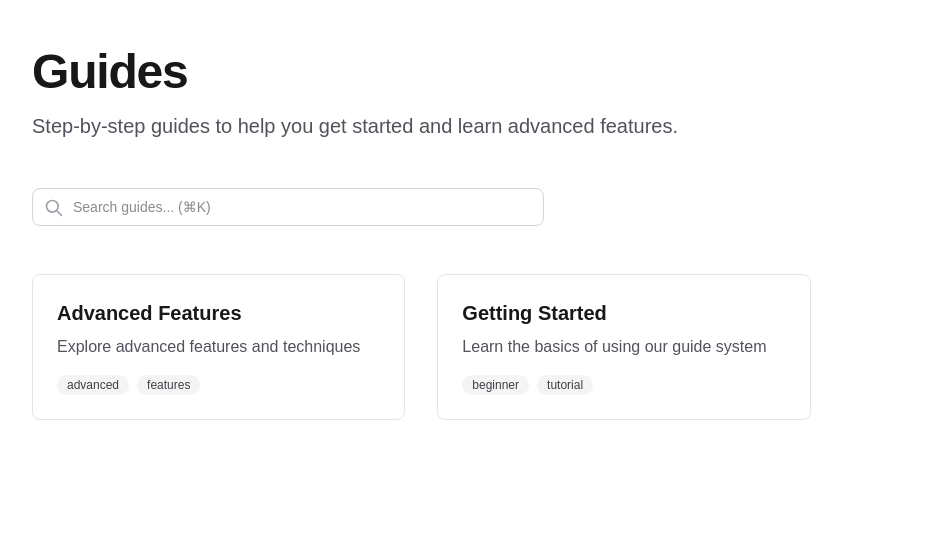
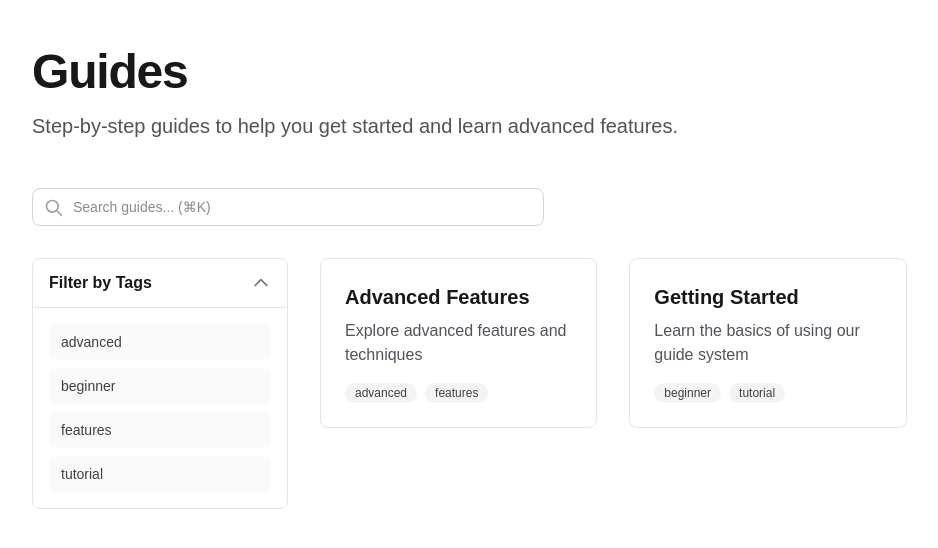
Before and after one commit to john-rock/mdguide, a Next.js app: page /guides in a window 1280 px wide. Shown: the top 548 px of the page, without its empty margins (16-954 px from the left). Built offline with nearby package versions, Linux system fonts and the light colour scheme.

Commit message:
add tag filter

```diff
--- /dev/null
+++ b/app/components/guides/TagFilter.tsx
@@ -0,0 +1,99 @@
+"use client";
+
+import { useState } from "react";
+
+interface TagFilterProps {
+  tags: string[];
+  selectedTags: string[];
+  onTagsChange: (tags: string[]) => void;
+}
+
+export function TagFilter({ tags, selectedTags, onTagsChange }: TagFilterProps) {
+  const [isExpanded, setIsExpanded] = useState(true);
+
+  const toggleTag = (tag: string) => {
+    if (selectedTags.includes(tag)) {
+      onTagsChange(selectedTags.filter((t) => t !== tag));
+    } else {
+      onTagsChange([...selectedTags, tag]);
+    }
+  };
+
+  const clearFilters = () => {
+    onTagsChange([]);
+  };
+
+  if (tags.length === 0) {
+    return null;
+  }
+
+  return (
+    <div className="rounded-lg border border-zinc-200 bg-white dark:border-zinc-800 dark:bg-zinc-950">
+      {/* Header */}
+      <button
+        onClick={() => setIsExpanded(!isExpanded)}
+        className="flex w-full items-center justify-between px-4 py-3 text-left transition-colors hover:bg-zinc-50 dark:hover:bg-zinc-900"
+      >
+        <div className="flex items-center gap-2">
+          <span className="font-semibold text-zinc-900 dark:text-zinc-50">
+            Filter by Tags
+          </span>
+          {selectedTags.length > 0 && (
+            <span className="rounded-full bg-blue-100 px-2 py-0.5 text-xs font-medium text-blue-700 dark:bg-blue-900 dark:text-blue-300">
+              {selectedTags.length}
+            </span>
+          )}
+        </div>
+        <svg
+          className={`h-5 w-5 text-zinc-500 transition-transform ${
+            isExpanded ? "rotate-180" : ""
+          }`}
+          fill="none"
+          viewBox="0 0 24 24"
+          stroke="currentColor"
+        >
+          <path
+            strokeLinecap="round"
+            strokeLinejoin="round"
+            strokeWidth={2}
+            d="M19 9l-7 7-7-7"
+          />
+        </svg>
+      </button>
+
+      {/* Collapsible content */}
+      {isExpanded && (
+        <div className="border-t border-zinc-200 p-4 dark:border-zinc-800">
+          {selectedTags.length > 0 && (
+            <div className="mb-3 flex items-center justify-end">
+              <button
+                onClick={clearFilters}
+                className="text-sm text-blue-600 hover:text-blue-700 dark:text-blue-400 dark:hover:text-blue-300"
+              >
+                Clear all
+              </button>
+            </div>
+          )}
+          <div className="flex flex-col gap-2">
+            {tags.map((tag) => {
+              const isSelected = selectedTags.includes(tag);
+              return (
+                <button
+                  key={tag}
+                  onClick={() => toggleTag(tag)}
+                  className={`rounded-md px-3 py-2 text-sm font-medium text-left transition-colors ${
+                    isSelected
+                      ? "bg-blue-600 text-white hover:bg-blue-700 dark:bg-blue-500 dark:hover:bg-blue-600"
+                      : "bg-zinc-50 text-zinc-700 hover:bg-zinc-100 dark:bg-zinc-900 dark:text-zinc-300 dark:hover:bg-zinc-800"
+                  }`}
+                >
+                  {tag}
+                </button>
+              );
+            })}
+          </div>
+        </div>
+      )}
+    </div>
+  );
+}
--- a/app/guides/page.tsx
+++ b/app/guides/page.tsx
@@ -1,8 +1,9 @@
 "use client";
 
-import { useState, useEffect } from "react";
+import { useState, useEffect, useMemo } from "react";
 import Link from "next/link";
 import { SearchBar } from "@/app/components/guides/SearchBar";
+import { TagFilter } from "@/app/components/guides/TagFilter";
 import { search as searchGuides, buildSearchIndex } from "@/app/lib/guides/search";
 import type { GuideListItem, SearchResult } from "@/app/types/guide";
 
@@ -11,6 +12,7 @@ import type { GuideListItem, SearchResult } from "@/app/types/guide";
 export default function GuidesPage() {
   const [guides, setGuides] = useState<GuideListItem[]>([]);
   const [isLoading, setIsLoading] = useState(true);
+  const [selectedTags, setSelectedTags] = useState<string[]>([]);
 
   useEffect(() => {
     // Fetch guides list
@@ -30,6 +32,25 @@ export default function GuidesPage() {
   const handleSearch = (query: string): SearchResult[] => {
     return searchGuides(query);
   };
+
+  // Extract all unique tags from guides
+  const allTags = useMemo(() => {
+    const tagSet = new Set<string>();
+    guides.forEach((guide) => {
+      guide.metadata.tags?.forEach((tag) => tagSet.add(tag));
+    });
+    return Array.from(tagSet).sort();
+  }, [guides]);
+
+  // Filter guides by selected tags
+  const filteredGuides = useMemo(() => {
+    if (selectedTags.length === 0) {
+      return guides;
+    }
+    return guides.filter((guide) => {
+      return guide.metadata.tags?.some((tag) => selectedTags.includes(tag));
+    });
+  }, [guides, selectedTags]);
 
   if (isLoading) {
     return (
@@ -53,20 +74,37 @@ export default function GuidesPage() {
         </header>
 
         {/* Search bar */}
-        <div className="mb-12">
+        <div className="mb-8">
           <SearchBar onSearch={handleSearch} />
         </div>
 
+        {/* Main content with sidebar */}
+        <div className="flex flex-col gap-8 lg:flex-row">
+          {/* Left sidebar - Filter */}
+          <aside className="lg:w-64 lg:flex-shrink-0">
+            <div className="lg:sticky lg:top-8">
+              <TagFilter
+                tags={allTags}
+                selectedTags={selectedTags}
+                onTagsChange={setSelectedTags}
+              />
+            </div>
+          </aside>
+
+          {/* Main content area */}
+          <div className="flex-1">
             {/* Guides grid */}
-        {guides.length === 0 ? (
+            {filteredGuides.length === 0 ? (
               <div className="text-center py-12">
                 <p className="text-zinc-600 dark:text-zinc-400">
-              No guides available yet. Check back soon!
+                  {guides.length === 0
+                    ? "No guides available yet. Check back soon!"
+                    : "No guides match the selected filters."}
                 </p>
               </div>
             ) : (
-          <div className="grid gap-8 sm:grid-cols-2 lg:grid-cols-3">
-            {guides.map((guide) => (
+              <div className="grid gap-8 sm:grid-cols-2 lg:grid-cols-2 xl:grid-cols-3">
+                {filteredGuides.map((guide) => (
                   <Link
                     key={guide.slug}
                     href={`/guides/${guide.slug}`}
@@ -98,5 +136,7 @@ export default function GuidesPage() {
             )}
           </div>
         </div>
+      </div>
+    </div>
   );
 }
```
Lines whose indentation alone changed are shown as unchanged.
